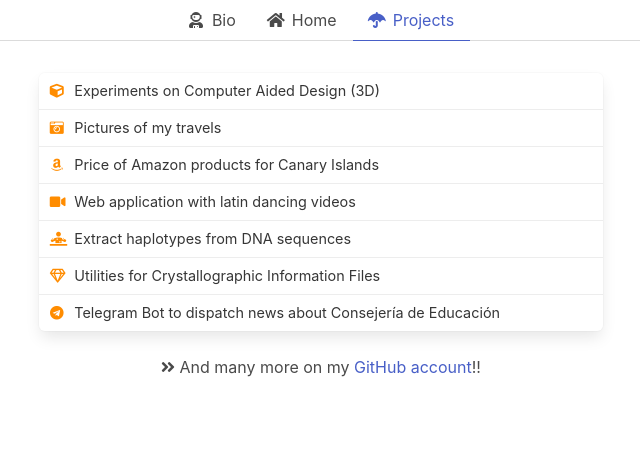
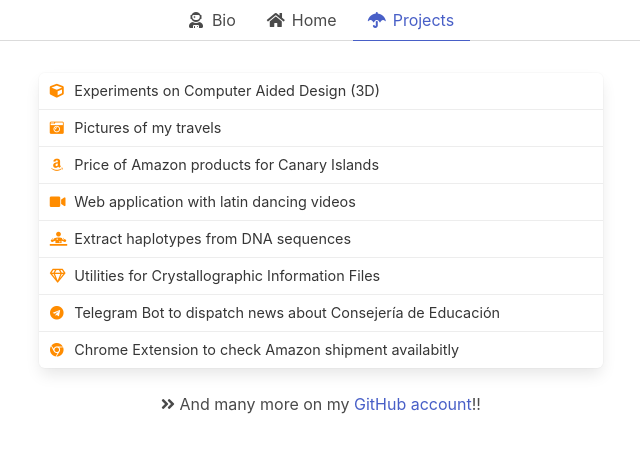
Before and after one commit to sdelquin/sdelquin.me, a Vue app: page /projects in a window 1280 px wide. Shown: the top 452 px of the page, without its empty margins (319-959 px from the left). Built offline with nearby package versions, Linux system fonts and the light colour scheme.

Commit message:
Add project SendHerePlz

```diff
--- a/src/views/Projects.vue
+++ b/src/views/Projects.vue
@@ -64,6 +64,11 @@ export default {
           title: 'Telegram Bot to dispatch news about Consejería de Educación',
           url: 'https://t.me/educannews',
         },
+        {
+          icon: 'fab fa-chrome',
+          title: 'Chrome Extension to check Amazon shipment availabitly',
+          url: 'https://github.com/sdelquin/sendhereplz',
+        },
       ],
     }
   },
```
